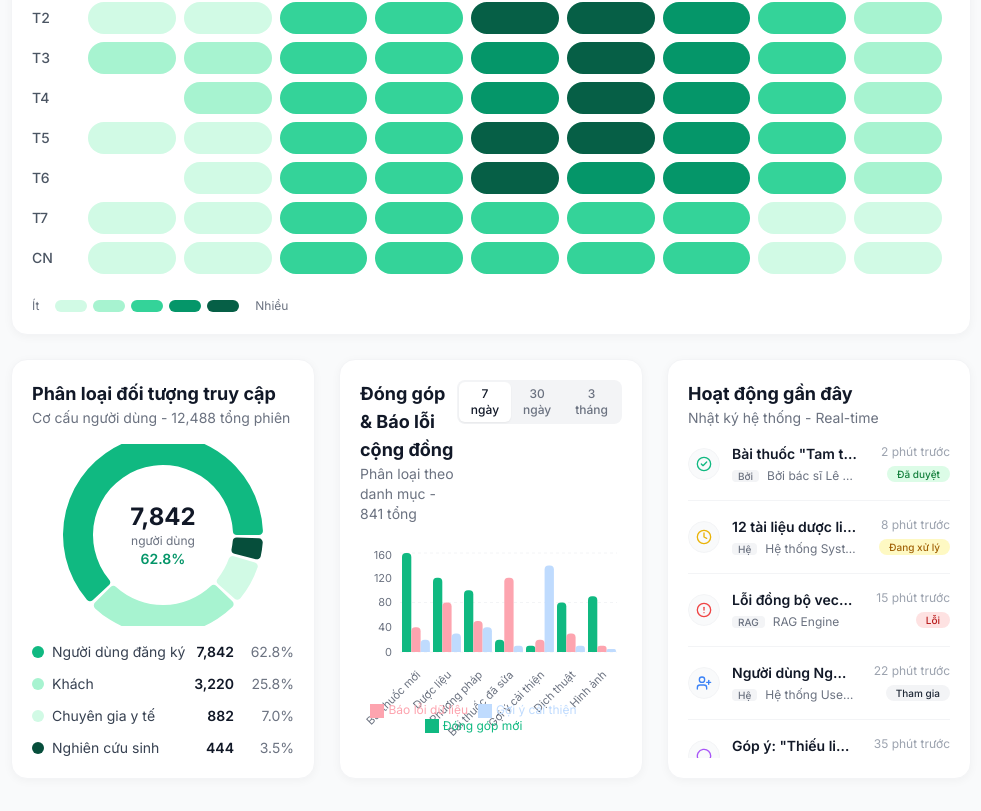
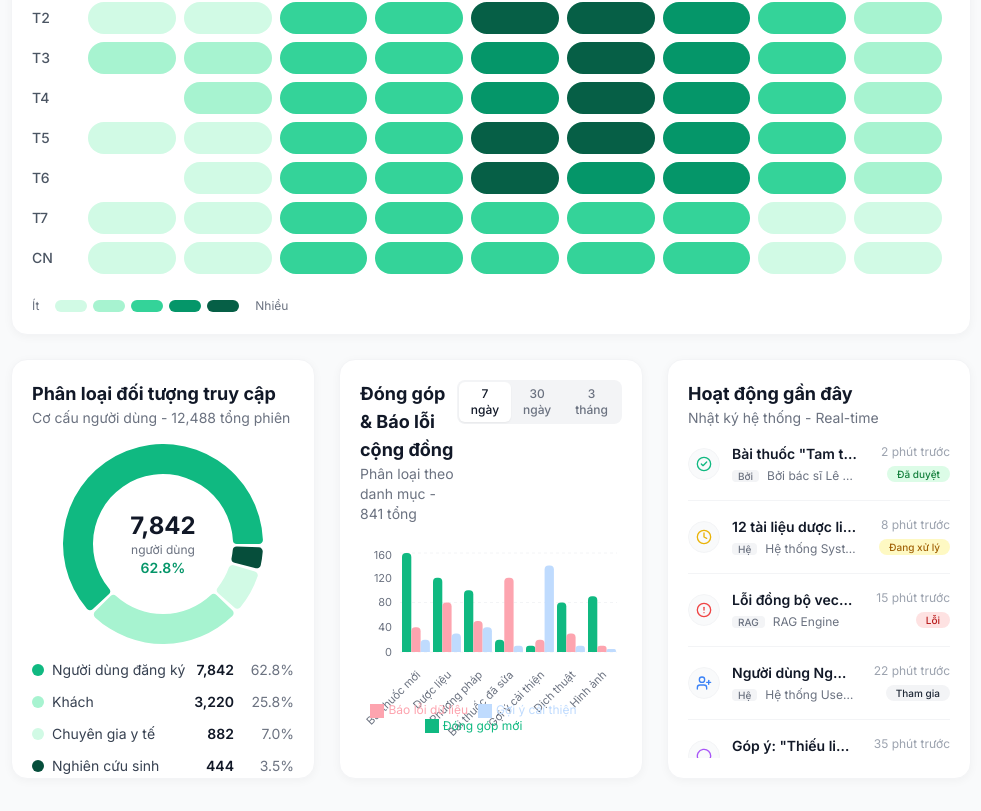
Before and after one commit to Hoang3939/FE_YHCT, a Next.js app: page /admin/dashboard in a window 1280 px wide. Shown: the part 1102-1913 px from the top of the page, without its empty margins (277-1258 px from the left). Built offline with nearby package versions, Linux system fonts and the light colour scheme.

Commit message:
fix(dashboard): correct chart rendering issues

```diff
--- a/src/features/dashboard/FeedbackBarChart.tsx
+++ b/src/features/dashboard/FeedbackBarChart.tsx
@@ -42,8 +42,8 @@ export const FeedbackBarChart = () => {
         </div>
       </div>
 
-      <div className="flex-1 w-full mt-2">
-        <ResponsiveContainer width="100%" height="100%">
+      <div className="flex-1 w-full mt-2 min-h-[200px]">
+        <ResponsiveContainer width="100%" height="100%" minWidth={1} minHeight={1}>
           <BarChart
             data={data}
             margin={{
--- a/src/features/dashboard/TrafficLineChart.tsx
+++ b/src/features/dashboard/TrafficLineChart.tsx
@@ -35,8 +35,8 @@ const data = [
 export const TrafficLineChart = () => {
   return (
     <Card className="col-span-1 lg:col-span-3 h-[400px] flex flex-col pt-6 w-full">
-      <div className="flex-1 w-full relative">
-        <ResponsiveContainer width="100%" height="100%">
+      <div className="flex-1 w-full relative min-h-[200px]">
+        <ResponsiveContainer width="100%" height="100%" minWidth={1} minHeight={1}>
           <LineChart
             data={data}
             margin={{
--- a/src/features/dashboard/UserPieChart.tsx
+++ b/src/features/dashboard/UserPieChart.tsx
@@ -25,8 +25,8 @@ export const UserPieChart = () => {
         <p className="text-sm text-gray-500">Cơ cấu người dùng - 12,488 tổng phiên</p>
       </div>
 
-      <div className="flex-1 relative w-full flex items-center justify-center mt-4">
-        <ResponsiveContainer width="100%" height="100%">
+      <div className="flex-1 relative w-full flex items-center justify-center mt-4 min-h-[200px]">
+        <ResponsiveContainer width="100%" height="100%" minWidth={1} minHeight={1}>
           <PieChart>
             <Pie
               data={data}
--- a/src/features/pipeline/ThroughputChart.tsx
+++ b/src/features/pipeline/ThroughputChart.tsx
@@ -18,8 +18,8 @@ export const ThroughputChart = () => (
       <h3 className="text-sm font-bold text-gray-900">Throughput xử lý</h3>
       <p className="text-xs text-gray-400">Chunks/phút và Tokens/phút theo thời gian thực</p>
     </div>
-    <div className="flex-1">
-      <ResponsiveContainer width="100%" height="100%">
+    <div className="flex-1 min-h-[200px]">
+      <ResponsiveContainer width="100%" height="100%" minWidth={1} minHeight={1}>
         <LineChart data={MOCK_THROUGHPUT} margin={{ top: 5, right: 10, left: -20, bottom: 5 }}>
           <CartesianGrid strokeDasharray="3 3" vertical={false} stroke="#f3f4f6" />
           <XAxis
```
